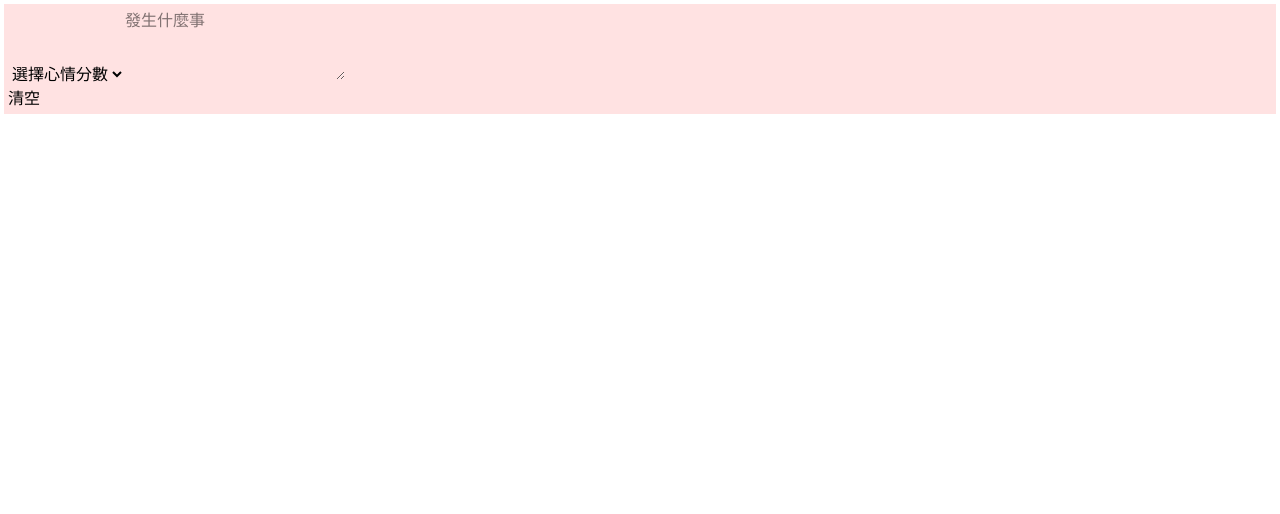
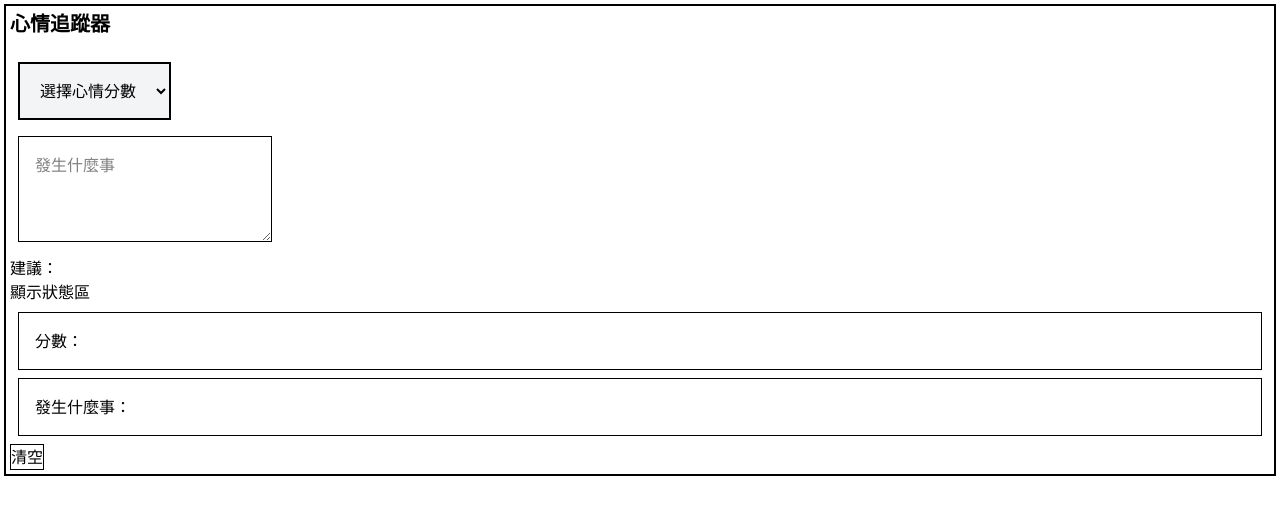
Before and after one commit to Tingan111/mood-tracker, a React (Vite) app in the folder frontend/: page / in a window 1280 px wide. Shown: the top 514 px of the page. Built offline with nearby package versions, Linux system fonts and the light colour scheme.

Commit message:
feat: add conditional rendering and dynamic styling

```diff
--- a/frontend/src/components/MoodTracker.jsx
+++ b/frontend/src/components/MoodTracker.jsx
@@ -7,10 +7,29 @@ const MoodTracker = () => {
     setScore("");
     setText("");
   };
+  const getMoodColor = (score) => {
+    if (!score) return "bg-gray-100";
+    const numScore = Number(score); // 轉成數字
 
+    if (numScore <= 2) return "bg-red-100";
+    if (numScore === 3) return "bg-yellow-100";
+    return "bg-green-100";
+  };
+
+  const getSuggestion = (score) => {
+    if (score <= 2) return "要不要做點讓自己開心的事？";
+    if (score === "3") return "平靜也是很好的狀態";
+    return "太棒了！繼續保持！";
+  };
   return (
-    <div className="bg-red-100 p-1 m-1 border-2--">
-      <select value={score} onChange={(e) => setScore(e.target.value)}>
+    <div className="bg-white-100 p-1 m-1 border-2 ">
+      <h2 className="text-xl font-bold mb-4">心情追蹤器</h2>
+ <div>
+      <select
+        value={score}
+        className={`${getMoodColor(score)} p-4 m-2 border-2`}
+        onChange={(e) => setScore(e.target.value)}
+      >
         <option value="">選擇心情分數</option>
         <option value="1">1 - 😢 很糟</option>
         <option value="2">2 - 😔 還好</option>
@@ -18,15 +37,24 @@ const MoodTracker = () => {
         <option value="4">4 - 🙂 不錯</option>
         <option value="5">5 - 😊 開心</option>
       </select>
+      </div>
       <textarea
         value={text}
         placeholder="發生什麼事"
+        onChange={(e) => setText(e.target.value)}
+        className="border-1  p-4 m-2 "
         rows="3"
-        onChange={(e) => setText(e.target.value)}
       ></textarea>
-      <div className="text-red-200">{score}</div>
-      <div className="text-sky-200">{text}</div>
-      <button onClick={handleSubmit}>清空</button>
+
+      <div>建議： {score && <div>{getSuggestion(score)}</div>}</div>
+      <div>
+        顯示狀態區
+        <div className="text-200 p-4 m-2 border-1">分數：{score}</div>
+        <div className="text-200 p-4 m-2 border-1">發生什麼事：{text}</div>
+        <button className="border-1" onClick={handleSubmit}>
+          清空
+        </button>
+      </div>
     </div>
   );
 };
```
